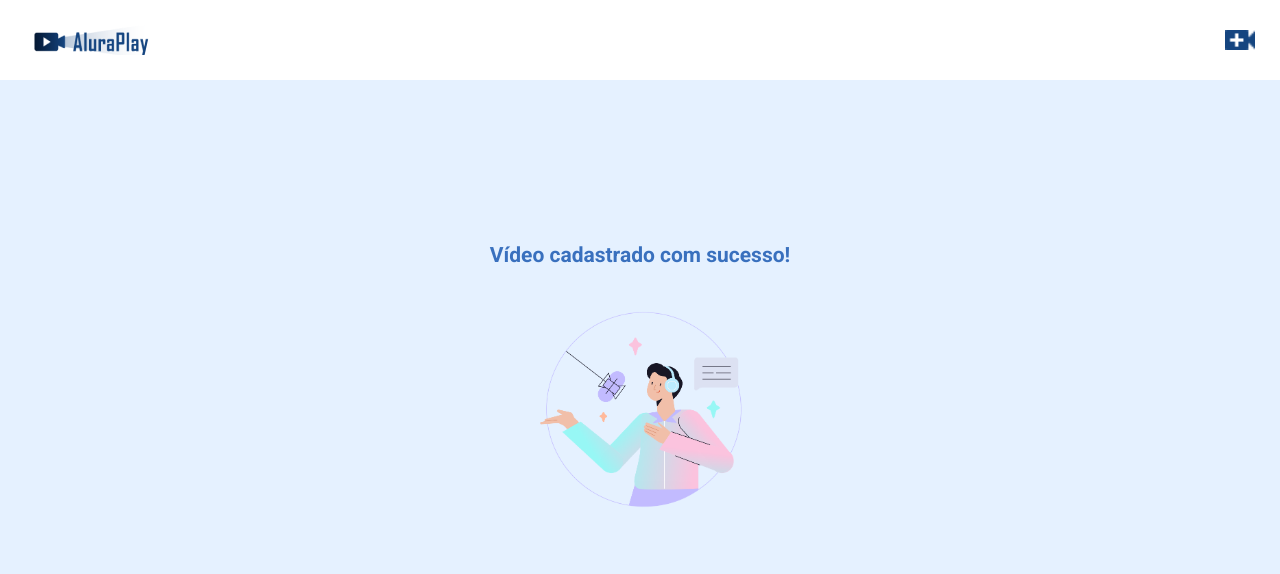
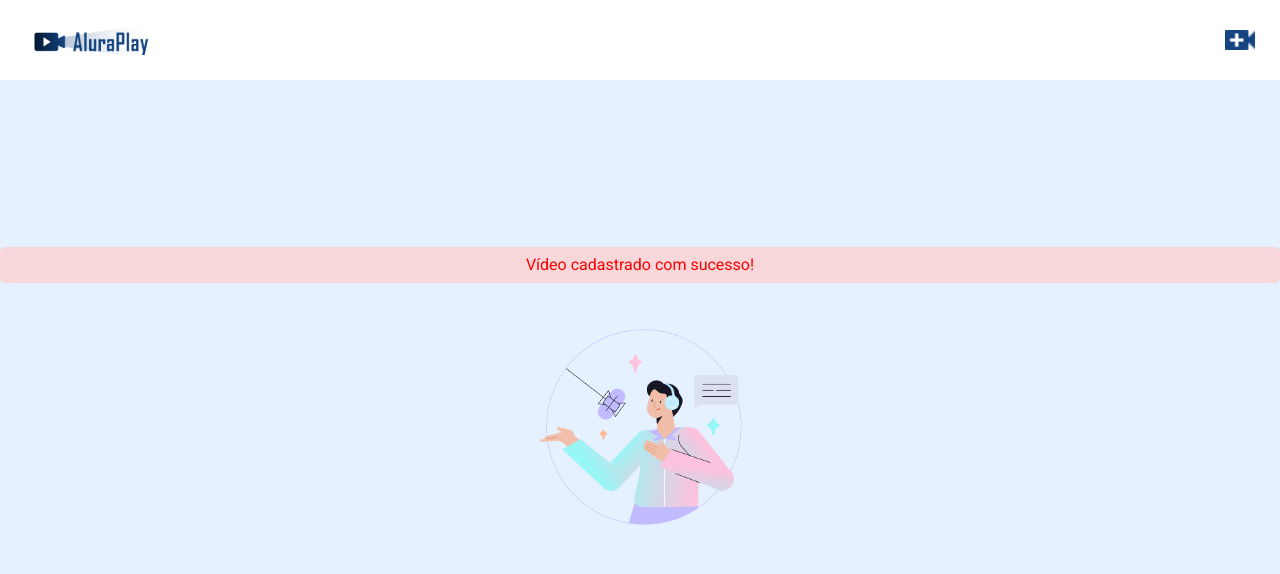
Before and after one commit to sabrinabuenof/aluraplay-requisicoes, a website: page pages/envio-concluido.html in a window 1280 px wide. Drawn offline with Linux system fonts and the light colour scheme.

Commit message:
finalizando projeto

```diff
--- a/css/estilos.css
+++ b/css/estilos.css
@@ -68,9 +68,12 @@ body {
 }
 
 .mensagem__titulo {
-    color: var(--azul-medio);
-    font-weight: bold;
-    font-size: 21px;
+    color: red;
+  font-size: 16px;
+  background-color: #f8d7da;
+  padding: 10px;
+  border-radius: 5px;
+  margin-top: 20px;
 }
 
 .pesquisar__input {
```
